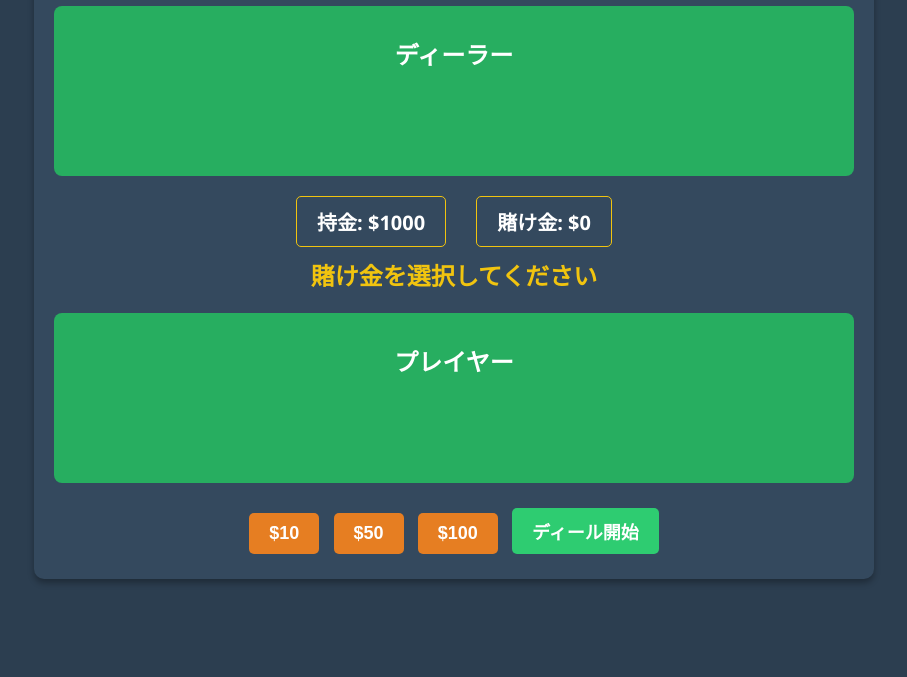
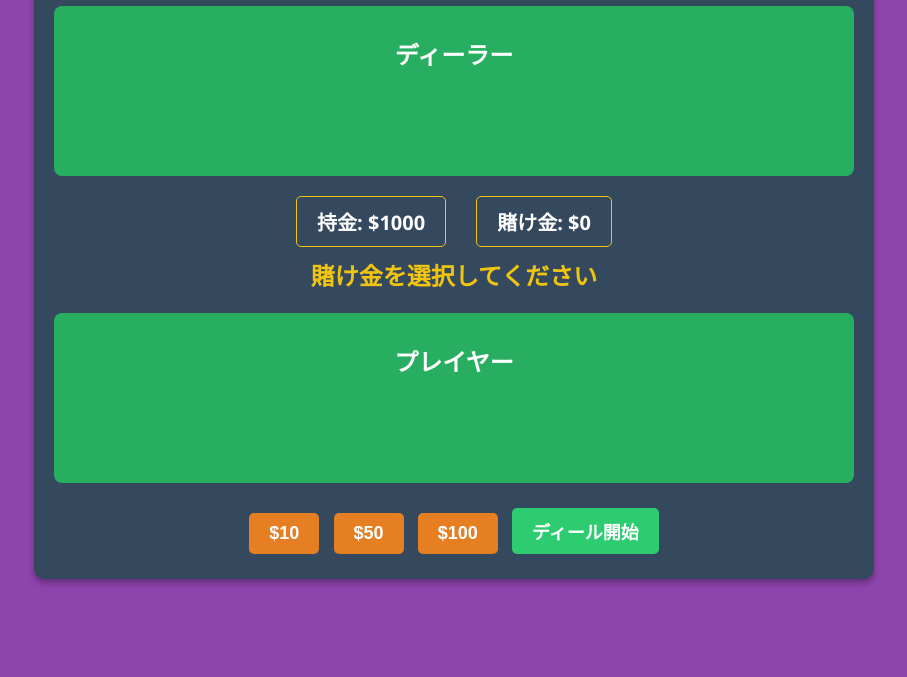
Before and after one commit to kshira-max/blackjack-web-demo, a plain HTML site: page web-demo/index.html in a window 1280 px wide. Shown: the part 123-800 px from the top of the page, without its empty margins (186-1093 px from the left). Drawn offline with Linux system fonts and the light colour scheme.

Commit message:
Experiment with purple background on new branch

```diff
--- a/web-demo/style.css
+++ b/web-demo/style.css
@@ -1,6 +1,7 @@
 body {
     font-family: 'Segoe UI', Tahoma, Geneva, Verdana, sans-serif;
-    background-color: #2c3e50;
+    background-color: #8e44ad;
+    /* 紫系に変更して、ブランチの変更が目立つようにします */
     color: white;
     text-align: center;
     margin: 0;
```
